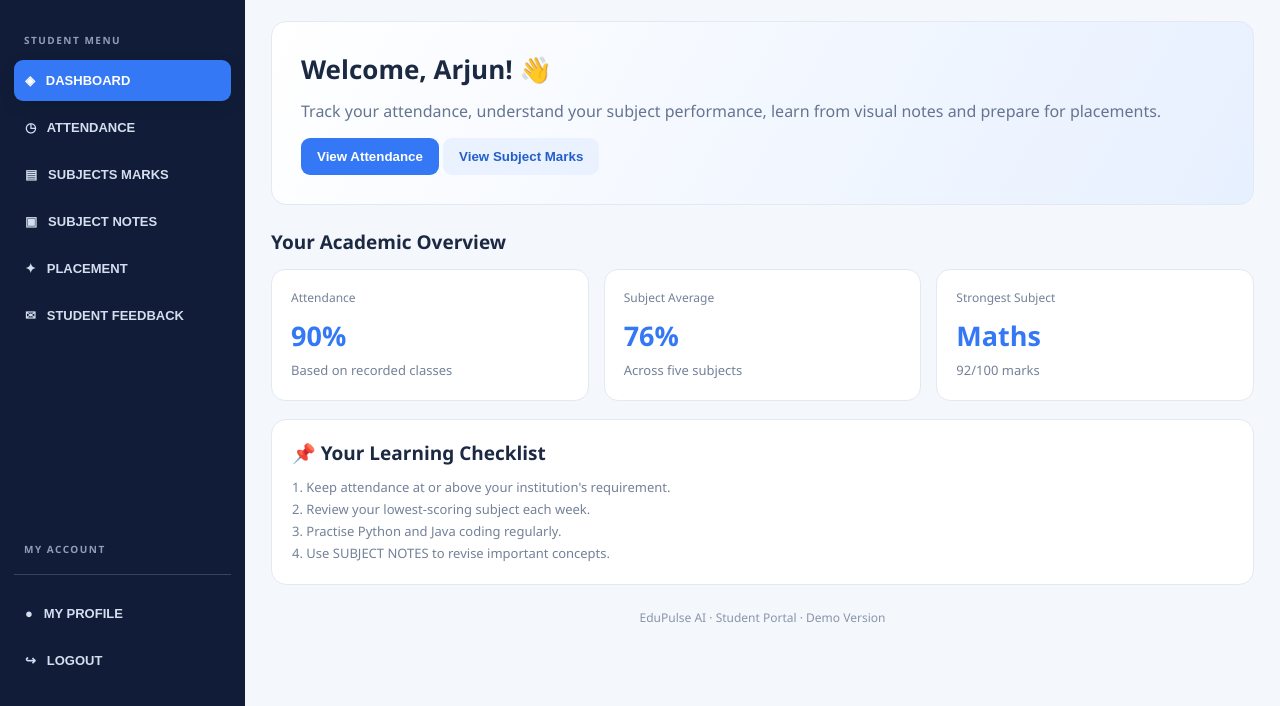
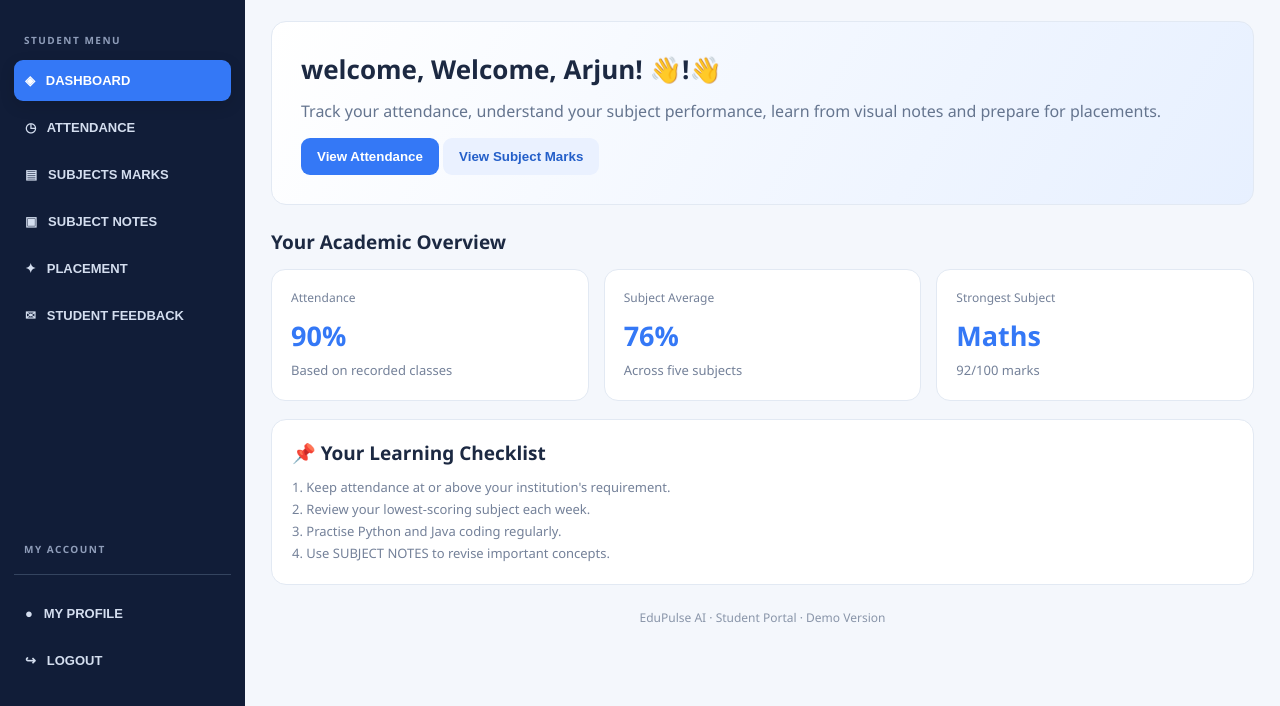
Before and after one commit to Tharuni-Rao/EduPulse-AI-3-files, a plain HTML site: page index.html in a window 1280 px wide. Shown: the part 94-800 px from the top of the page. Drawn offline with Linux system fonts and the light colour scheme.

Commit message:
Update welcome message to be more generic

```diff
--- a/index.html
+++ b/index.html
@@ -40,7 +40,7 @@
 
     <section id="dashboard" class="page open">
       <div class="card hero">
-        <h2 id="welcomeName">Welcome, Arjun! 👋</h2>
+        <h2>welcome, <span id="welcomeName"> student</span>!👋</h2>
         <p>Track your attendance, understand your subject performance, learn from visual notes and prepare for placements.</p>
         <button class="btn" data-go="attendance">View Attendance</button>
         <button class="btn secondary" data-go="marks">View Subject Marks</button>
```
